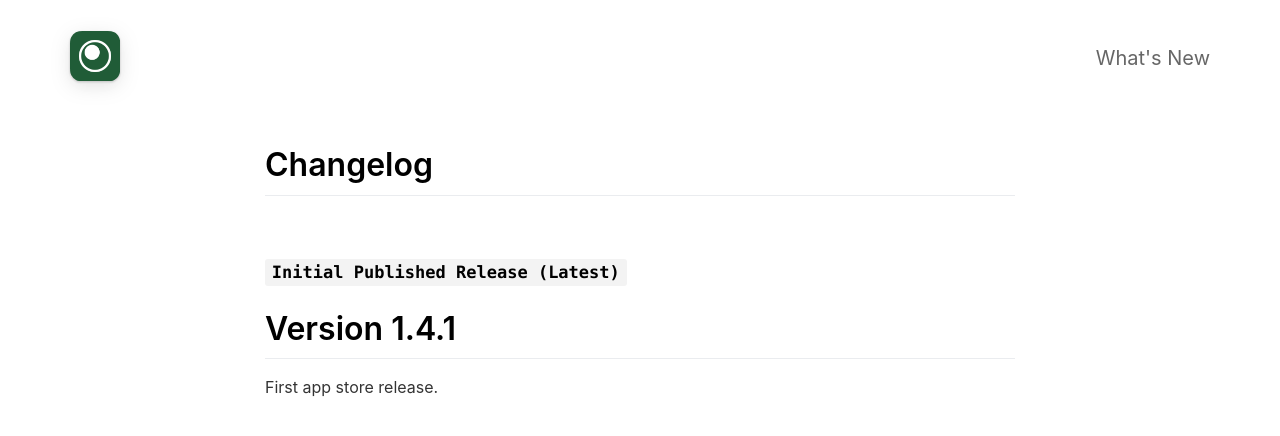
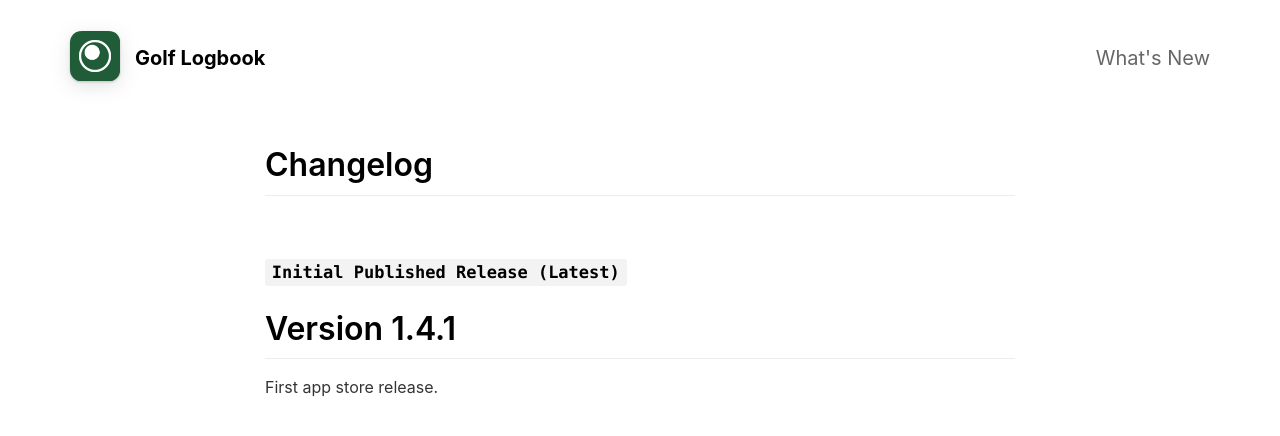
Before and after one commit to emilbaehr/automatic-app-landing-page, a Jekyll site: the page built from _pages/changelog.md, in a window 1280 px wide. Shown: the top 436 px of the page. Built offline with Jekyll 4.4.1, drawn with Linux system fonts in a browser that asks for light colours; nearby versions of some CDN libraries.

Commit message:
appstore link

```diff
--- a/_config.yml
+++ b/_config.yml
@@ -4,13 +4,13 @@
 # App Info
 ios_app_id                                : 1604573775                                # Required. Enter iOS app ID to automatically populate name, price and icons (e.g. 718043190).
 
-appstore_link                             :                                           # Automatically populates if not set and if iOS app ID is set. Otherwise enter manually.
+appstore_link                             : https://apps.apple.com/de/app/golf-logbuch/id1538956880   # Automatically populates if not set and if iOS app ID is set. Otherwise enter manually.
 playstore_link                            :                                           # Enter Google Play Store URL.
 presskit_download_link                    :                                           # Enter a link to downloadable file or (e.g. public Dropbox link to a .zip file).
                                                                                       # Or upload your press kit file to assets and set path accordingly (e.g. "assets/your_press_kit.zip").
 
 app_icon                                  : assets/appicon.png                        # Automatically populates if not set and if iOS app ID is set.  Otherwise enter path to icon file manually.
-app_name                                  :                                           # Automatically populates if not set and if iOS app ID is set.  Otherwise enter manually.
+app_name                                  : Golf Logbook                              # Automatically populates if not set and if iOS app ID is set.  Otherwise enter manually.
 app_price                                 : 2.29€                                     # Automatically populates if not set and if iOS app ID is set.  Otherwise enter manually.
 app_description                           : With this app you can record and evaluate your training times. To do this, you only have to record the training duration per category (course, driver, wood, iron, ...) and you can then get an overview of your training in the form of a line diagram per month or a pivot table per year and month. It is also possible to define training tasks with a time period and scope. As part of the time recording for each category, you can then also specify whether and to what extent you have worked on a task. The task overview also gives you the opportunity to see to what extent your tasks have already been completed. All data is saved locally in the app and can be exported as well as imported in JSON format. This makes it possible, for example, to convert the recorded and exported training data from JSON to CSV and process it in Excel with little effort.
 
```
